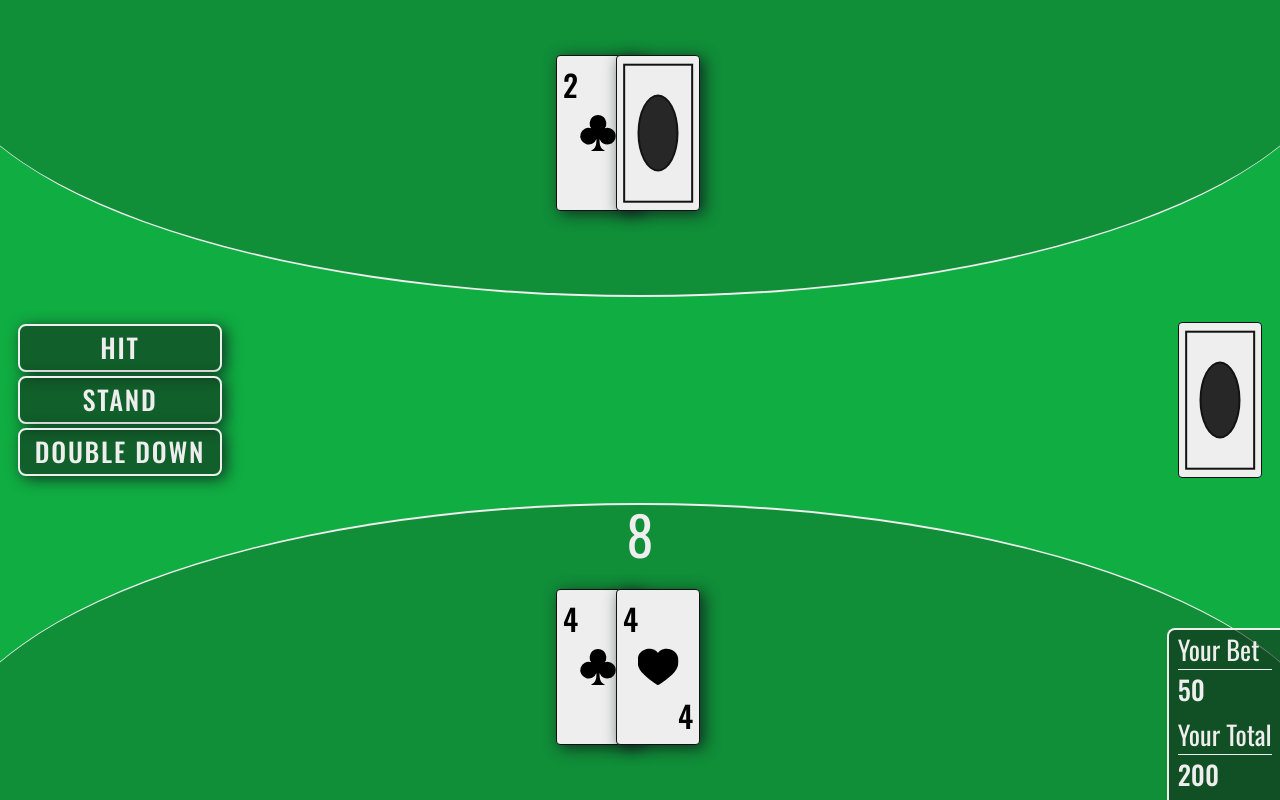
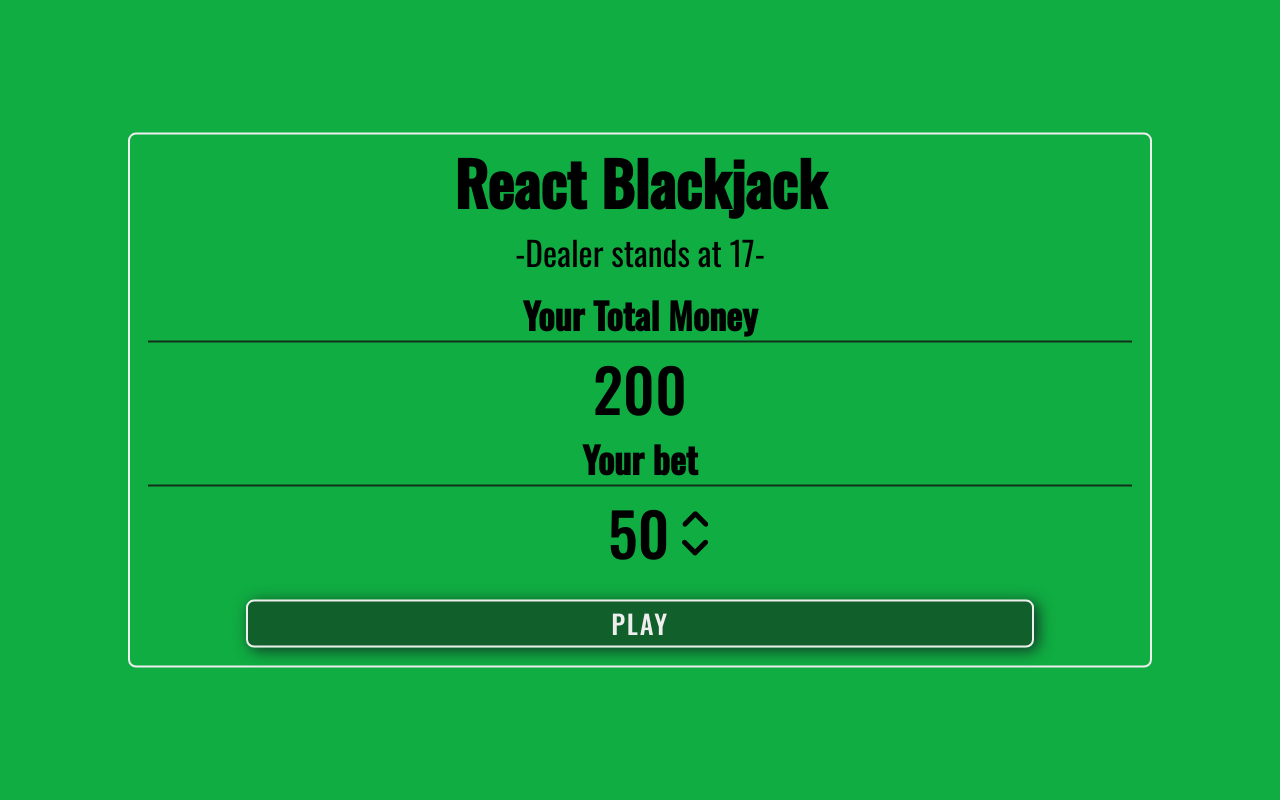
Before and after one commit to LoneHippie/react-blackjack, a React (Create React App) app: page / in a window 1280 px wide. Built offline with nearby package versions, Linux system fonts and the light colour scheme.

Commit message:
minor adjustments, made betting phase the start phase of game

```diff
--- a/src/application/App.tsx
+++ b/src/application/App.tsx
@@ -15,7 +15,7 @@ const App: React.FC<{}> = () => {
     const [ totalMoney, setTotalMoney ] = useState<number>(200);
     const [ bet, setBet ] = useState<number>(50);
 
-    const [ gameState, setGameState ] = useState<Phase>(Phase.Game);
+    const [ gameState, setGameState ] = useState<Phase>(Phase.Betting);
 
     const menuLogic = {
         toBettingPhase: (): void => {
--- a/src/components/Bettingboard.module.scss
+++ b/src/components/Bettingboard.module.scss
@@ -11,7 +11,6 @@
     flex-direction: column;
 
     width: 80%;
-    // height: 100%;
 
     padding: 1.5rem;
 
@@ -87,6 +86,10 @@
         border: none;
         background: none;
 
+        &:hover {
+            cursor: pointer;
+        }
+
         & > img {
             width: 2.2rem;
             height: auto;
--- a/src/components/Bettingboard.tsx
+++ b/src/components/Bettingboard.tsx
@@ -19,8 +19,7 @@ const Bettingboard: React.FC<Props> = ({ switchToGamePhase, bet, increaseBet, de
 
             <h1>React Blackjack</h1>
 
-            {/* <p>Get as close to 21 as possible without going over</p> */}
-            <p>Dealer stands at 17</p>
+            <p>-Dealer stands at 17-</p>
 
             <div className={styles.money}>
 
@@ -46,7 +45,11 @@ const Bettingboard: React.FC<Props> = ({ switchToGamePhase, bet, increaseBet, de
                         >
                             <img
                                 src={Arrow}
-                                style={{transform: 'rotate(180deg)'}}
+                                style={{
+                                    transform: 'rotate(180deg)',
+                                    opacity: bet === totalMoney ? '0.5' : '1',
+                                    cursor: bet === totalMoney ? 'default' : 'pointer'
+                                }}
                                 aria-label="Increase bet"
                                 alt="increase bet"
                             />
@@ -57,7 +60,11 @@ const Bettingboard: React.FC<Props> = ({ switchToGamePhase, bet, increaseBet, de
                         >
                             <img
                                 src={Arrow}
-                                style={{transform: 'rotate(0deg)'}}
+                                style={{
+                                    transform: 'rotate(0deg)',
+                                    opacity: bet <= 0 ? '0.5' : '1',
+                                    cursor: bet <= 0 ? 'default' : 'pointer'
+                                }}
                                 aria-label="Decrease bet"
                                 alt="decrease bet"
                             />
@@ -70,6 +77,10 @@ const Bettingboard: React.FC<Props> = ({ switchToGamePhase, bet, increaseBet, de
 
             <button
                 className={styles.start_button}
+                style={{
+                    opacity: bet <= 0 ? '0.5' : '1',
+                    cursor: bet <= 0 ? 'default' : 'pointer'
+                }}
                 onClick={() => switchToGamePhase()}
             >
                 Play
```
